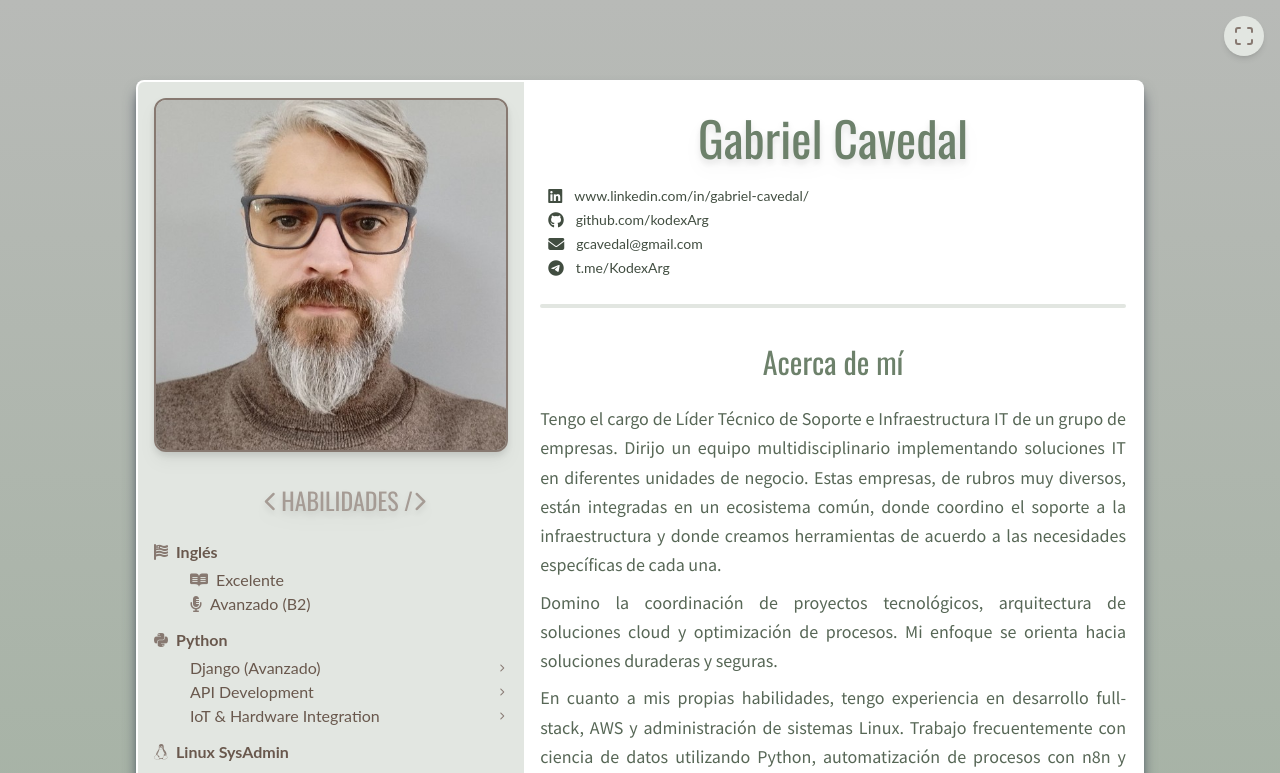
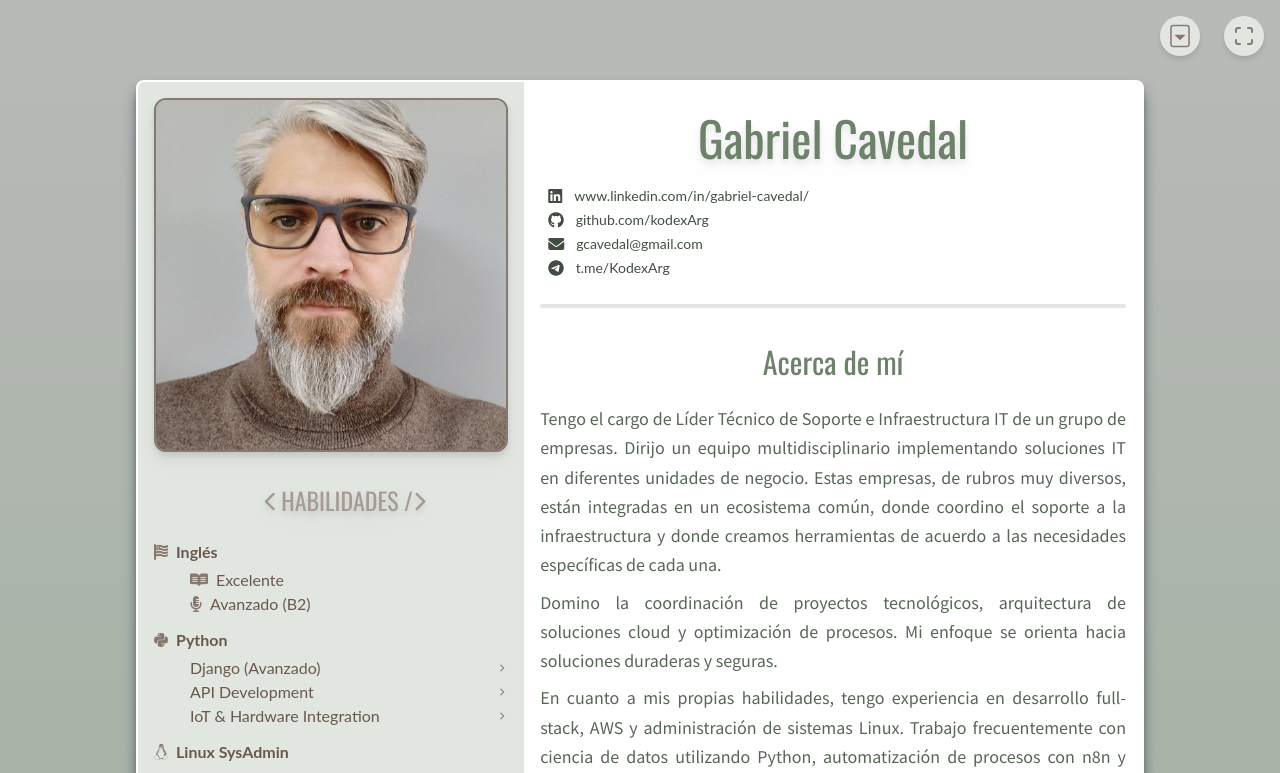
Before and after one commit to kodexArg/cv, a SvelteKit app: page / in a window 1280 px wide. Shown: the top 773 px of the page. Built offline with nearby package versions, Linux system fonts and the light colour scheme.

Commit message:
Botón para expandir y no se imprimen

```diff
--- a/src/components/DropdownItem.svelte
+++ b/src/components/DropdownItem.svelte
@@ -1,4 +1,6 @@
 <script>
+  import { isExpanded } from '../lib/stores';
+
   export let title = '';
   export let icon = '';
   export let hasChildren = false;
@@ -7,10 +9,10 @@
 
   // Solo nivel 2 puede ser colapsable, el resto siempre abierto
   $: isCollapsible = level === 2 && hasChildren;
-  $: shouldShowChildren = level < 2 || !hasChildren || isOpen;
+  $: shouldShowChildren = level < 2 || !hasChildren || isOpen || $isExpanded;
 
   function toggle() {
-    if (isCollapsible) {
+    if (isCollapsible && !$isExpanded) {
       isOpen = !isOpen;
     }
   }
@@ -26,7 +28,7 @@
     {/if}
     <span class="flex-1 min-w-0">{title}</span>
     {#if isCollapsible}
-      <i class="fa fa-chevron-right ml-2 text-[0.5rem] text-pullover-400 transition-transform {isOpen ? 'rotate-90' : ''} flex-shrink-0" />
+      <i class="fa fa-chevron-right ml-2 text-[0.5rem] text-pullover-400 transition-transform {(isOpen || $isExpanded) ? 'rotate-90' : ''} flex-shrink-0" />
     {/if}
   </span>
 
--- /dev/null
+++ b/src/components/ExpandButton.svelte
@@ -0,0 +1,26 @@
+<script>
+  import { isExpanded } from '../lib/stores';
+
+  function toggleExpand() {
+    $isExpanded = !$isExpanded;
+  }
+</script>
+
+<button
+  on:click={toggleExpand}
+  class="fixed top-4 right-20 bg-mate-100 hover:bg-mate-200 p-2 rounded-full shadow-md z-50 print:hidden"
+>
+  {#if !$isExpanded}
+    <!-- Font Awesome caret-square-down outline -->
+    <svg xmlns="http://www.w3.org/2000/svg" width="24" height="24" viewBox="0 0 448 512" fill="none" stroke="currentColor" stroke-width="32">
+      <rect x="32" y="32" width="384" height="448" rx="48" ry="48" fill="none" stroke="currentColor" stroke-width="32"/>
+      <polygon points="144,245 304,245 224,325" fill="currentColor"/>
+    </svg>
+  {:else}
+    <!-- Font Awesome caret-square-up outline -->
+    <svg xmlns="http://www.w3.org/2000/svg" width="24" height="24" viewBox="0 0 448 512" fill="none" stroke="currentColor" stroke-width="32">
+      <rect x="32" y="32" width="384" height="448" rx="48" ry="48" fill="none" stroke="currentColor" stroke-width="32"/>
+      <polygon points="144,325 304,325 224,245" fill="currentColor"/>
+    </svg>
+  {/if}
+</button>
--- a/src/components/MaximizeButton.svelte
+++ b/src/components/MaximizeButton.svelte
@@ -8,7 +8,7 @@
 
 <button
   on:click={toggleMaximize}
-  class="fixed top-4 right-4 bg-mate-100 hover:bg-mate-200 p-2 rounded-full shadow-md z-50"
+  class="fixed top-4 right-4 bg-mate-100 hover:bg-mate-200 p-2 rounded-full shadow-md z-50 print:hidden"
 >
   {#if !$isMaximized}
     <!-- Usar el contenido de maximize.svg cuando está minimizado -->
--- a/src/components/ShortEducation.svelte
+++ b/src/components/ShortEducation.svelte
@@ -1,8 +1,12 @@
 <script>
+  import { isExpanded } from '../lib/stores';
+
   let isPlatziOpen = false;
 
   function togglePlatzi() {
-    isPlatziOpen = !isPlatziOpen;
+    if (!$isExpanded) {
+      isPlatziOpen = !isPlatziOpen;
+    }
   }
 </script>
 
@@ -25,10 +29,10 @@
     <div class="certification-item">
       <h4 class="certification-title" on:click={togglePlatzi} role="button" tabindex="0" on:keydown={(e) => e.key === 'Enter' && togglePlatzi()}>
         Certificaciones Técnicas - Platzi:
-        <i class="fa fa-chevron-right ml-2 text-xs text-mate-400 transition-transform {isPlatziOpen ? 'rotate-90' : ''}" />
+        <i class="fa fa-chevron-right ml-2 text-xs text-mate-400 transition-transform {(isPlatziOpen || $isExpanded) ? 'rotate-90' : ''}" />
       </h4>
 
-      {#if isPlatziOpen}
+      {#if isPlatziOpen || $isExpanded}
         <span><strong>Inteligencia Artificial y Ciencia de Datos:</strong></span>
         <span>• Complejidad Algorítmica con Python</span>
         <span>• Estadística Computacional con Python</span>
--- a/src/lib/stores.js
+++ b/src/lib/stores.js
@@ -1,3 +1,4 @@
 import { writable } from 'svelte/store';
 
 export const isMaximized = writable(false);
+export const isExpanded = writable(false);
--- a/src/routes/+page.svelte
+++ b/src/routes/+page.svelte
@@ -11,9 +11,11 @@
   import Footer from "../components/Footer.svelte";
   import { isMaximized } from '../lib/stores';
   import MaximizeButton from "../components/MaximizeButton.svelte";
+  import ExpandButton from "../components/ExpandButton.svelte";
 </script>
 
 <MaximizeButton />
+<ExpandButton />
 <main class="background flex flex-col space-y-6">
   <section class="a4">
     <div class="flex w-full h-full content-wrapper">
@@ -62,7 +64,7 @@
   }
 
   :global(.maximized) .right-col {
-    @apply w-5/6;
+    @apply w-5/6 ml-4 mr-10;
   }
 
   .background {
```
